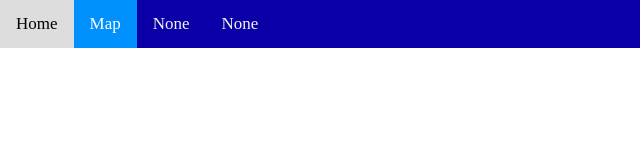
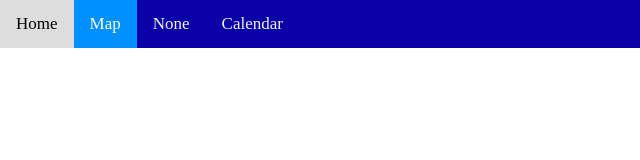
Before and after one commit to LandonTheCoder/Remori, a plain HTML site: page map.html in a window 1280 px wide. Shown: the full height of the page, 0-640 px from the left. Drawn offline with Linux system fonts and the light colour scheme; some packages are replaced by stand-ins of ours.

Commit message:
Add calendar link to Navigation bar This should be self-explanatory, but I copied the Calendar link from index.html to map.html .

```diff
--- a/map.html
+++ b/map.html
@@ -51,7 +51,7 @@
       <a href="index.html">Home</a>
       <a href="map.html" class="active">Map</a>
       <a href=".html">None</a>
-      <a href=".html">None</a>
+      <a href="calendar.html">Calendar</a>
       <a href="javascript:void(0);" class="icon" onclick="myFunction()">
       <i class="fa fa-bars"></i>
       </a>
```
